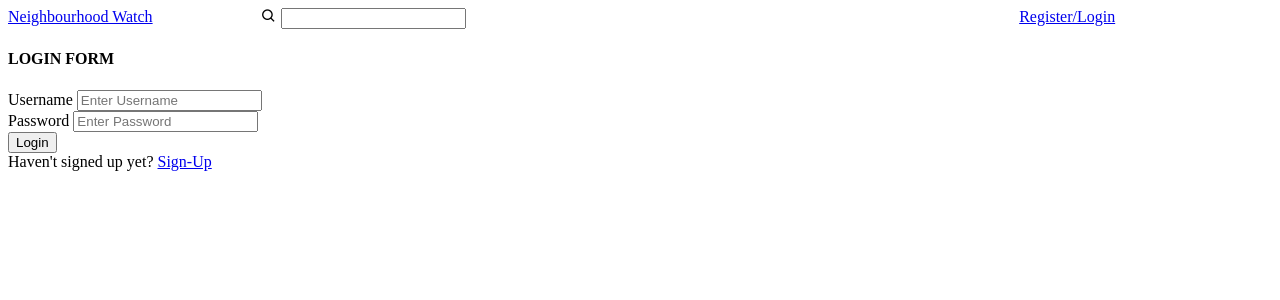
After one commit to LemmyMwaura/Neighbourhood_Watch, a Django app: page /login/ in a window 1280 px wide. The commit adds this page. Shown: the top 300 px of the page. Run offline with Django 4.2, Linux system fonts and the light colour scheme.

Commit message:
Templates and static files implemented to much the functionalities

```diff
--- /dev/null
+++ b/base/templates/base/login_register.html
@@ -0,0 +1,88 @@
+{% extends 'main.html' %}
+{% load static %}
+
+{% block link %}
+<link rel="stylesheet" href="{% static 'styles/login_register.css' %}">
+{% endblock %}
+
+{% block content %}
+{% if page == 'login' %}
+    <section class="login">
+        <div class="wrapper">
+            <form action="" class="login-form" method="POST">
+                {% csrf_token %}
+                <h4 class="title">LOGIN FORM</h4>
+                <div class="form-group">
+                    <label class="form-label" for="username">Username</label>
+                    <input type="text" class="username" id="username" name="username" placeholder="Enter Username">
+                </div>
+                <div class="form-group">
+                    <label class="form-label" for="password">Password</label>
+                    <input type="password" class="password" id="password" name="password" placeholder="Enter Password">
+                </div>
+                <input class="form-btn" type="submit" value="Login">
+            </form>
+
+            <div class="footer">
+                <span>Haven't signed up yet?</span>
+                <span> <a class='auth-link' href="{% url 'register' %}">Sign-Up</a> </span>
+            </div>
+        </div>
+    </section>
+
+{% else %}
+
+    <section class="register">
+        <div class="wrapper">
+            <form action="" class="registration-form" method="POST">
+                {% csrf_token %}
+                <h4 class="title">REGISTRATION FORM</h4>
+                <div class="names">
+                    <div class="form-group">
+                        <label for="id_first_name" class="form-label">First Name</label>
+                        {{ form.first_name }}
+                    </div>
+                    <div class="form-group">
+                        <label for="id_last_name" class="form-label">Last Name</label>
+                        {{ form.last_name }}
+                    </div>
+                </div>
+                <div class="form-group">
+                   <label for="" class="form-label">Email</label>
+                   {{ form.email }}
+                </div>
+                <div class="form-group">
+                   <label for="" class="form-label">Username</label>
+                   {{ form.username }}
+                </div>
+                <div class="form-group">
+                    {{ form.username.help_text }}
+                </div>
+                <div class="form-group">
+                   <label for="" class="form-label">Password</label>
+                   {{ form.password1 }}
+
+                </div>
+                <div class="form-group">
+                    {{ form.password1.help_text }}
+                </div>
+                <div class="form-group">
+                   <label for="" class="form-label">Password Confirmation</label>
+                   {{ form.password2 }}
+                </div>
+                <div class="form-group">
+                    {{ form.password2.help_text }}
+                </div>
+                <!-- {{ form.as_p }} -->
+                <input class="form-btn" type="submit" value="Register">
+            </form>
+
+            <div class="footer">
+                <span>Already signed up?</span>
+                <span> <a class='auth-link' href="{% url 'login' %}">Login</a> </span>
+            </div>
+        </div>
+    </section>
+
+{% endif %}
+{% endblock %}
--- a/static/scripts/app.js
+++ b/static/scripts/app.js
@@ -0,0 +1,14 @@
+document.addEventListener('click', (e) => {
+    const isDropDownButton = e.target.matches('[data-dropdown-button]')
+    if(!isDropDownButton && e.target.closest('[data-dropdown]') != null) return;
+
+    let currentDropdown
+    if (isDropDownButton){
+        currentDropdown = e.target.closest('[data-dropdown]')
+        currentDropdown.classList.toggle('active')
+    }
+    document.querySelectorAll('[data-dropdown].active').forEach( dropdown => {
+        if(dropdown === currentDropdown) return;
+        dropdown.classList.remove('active')
+    })
+})
--- /dev/null
+++ b/static/styles/home.css
@@ -0,0 +1,4 @@
+.home-wrapper{
+    display: grid;
+    grid-template-columns: 1fr 3fr 1fr;
+}
--- a/static/styles/main.css
+++ b/static/styles/main.css
@@ -0,0 +1,4 @@
+nav{
+    display: grid;
+    grid-template-columns: 1fr 3fr 1fr;
+}
--- a/templates/main.html
+++ b/templates/main.html
@@ -7,6 +7,7 @@
     <meta name="viewport" content="width=device-width, initial-scale=1.0">
 
     <title>Neighbourhood Watch byLemmyMwaura</title>
+    <link href='https://unpkg.com/boxicons@2.1.2/css/boxicons.min.css' rel='stylesheet'>
     <link rel="stylesheet" href="{% static 'styles/main.css'  %}">
     <script defer src="{% static 'scripts/app.js' %}"></script>
     {% block link %}{% endblock %}
--- a/templates/navbar.html
+++ b/templates/navbar.html
@@ -0,0 +1,22 @@
+<nav>
+    <a href="{% url 'home' %}" class="logo">
+        Neighbourhood Watch
+    </a>
+    <form action="{% url 'home' %}" class="nav-search">
+        <i class='bx bx-search tooltip'></i>
+        <input class="search-input" type="text" name="q">
+    </form>
+    <div class="profile">
+        {% if request.user.is_authenticated %}
+        <div class="dropdown" data-dropdown>
+            <button class="dropdown-btn" data-dropdown-button>{{ request.user.username }}</button>
+            <div class="dropdown-menu items">
+                <a href="{% url 'profile' request.user.id %}"class="profile-options">Profile</a>
+                <a href="{% url 'logout'%}"class="profile-options">Logout</a>
+            </div>
+        </div>
+        {% else %}
+        <a href="{% url 'login' %}"class="register">Register/Login</a>
+        {% endif %}
+    </div>
+</nav>
```
Also changed, not shown: base/templates/base/home.html (+26 -1 lines).
